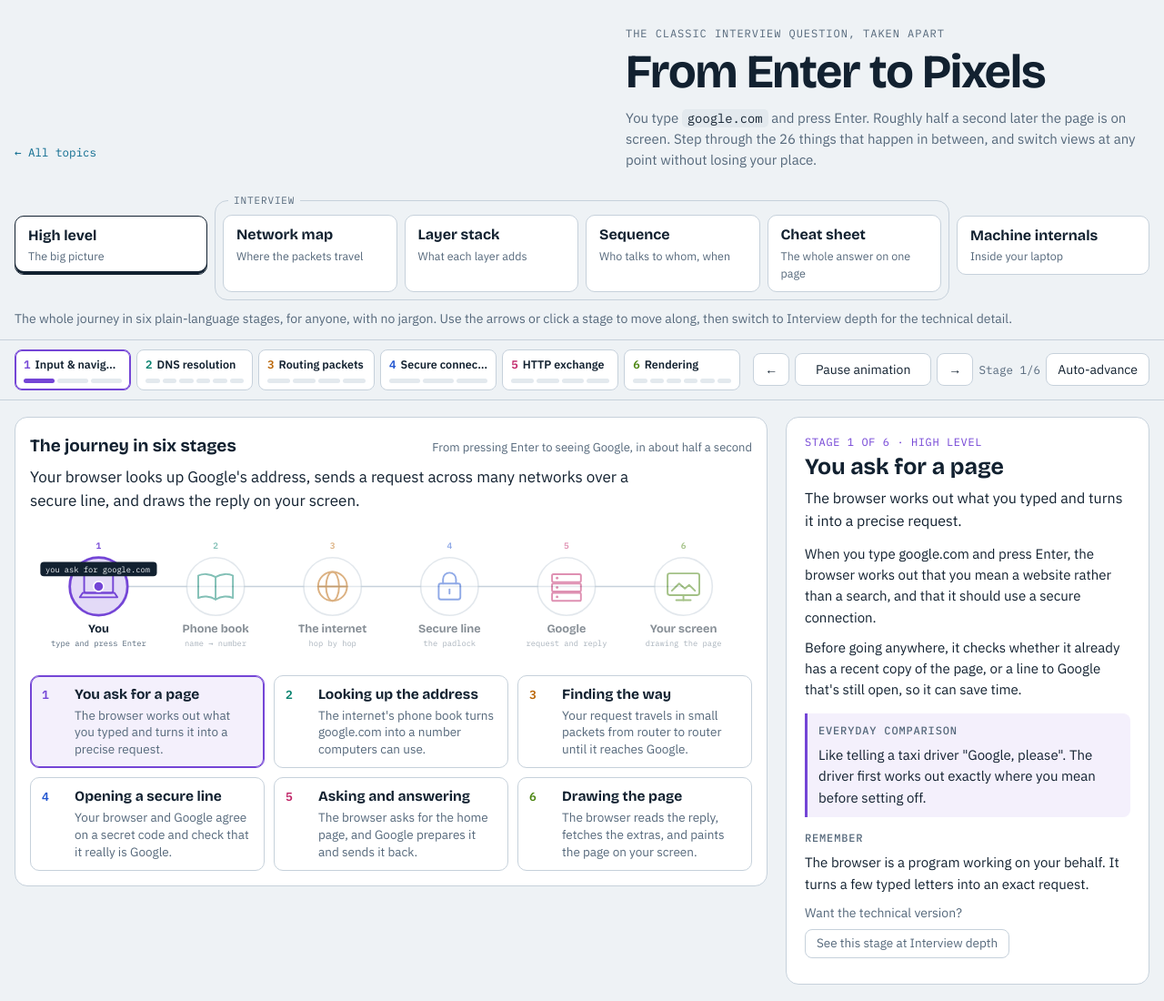
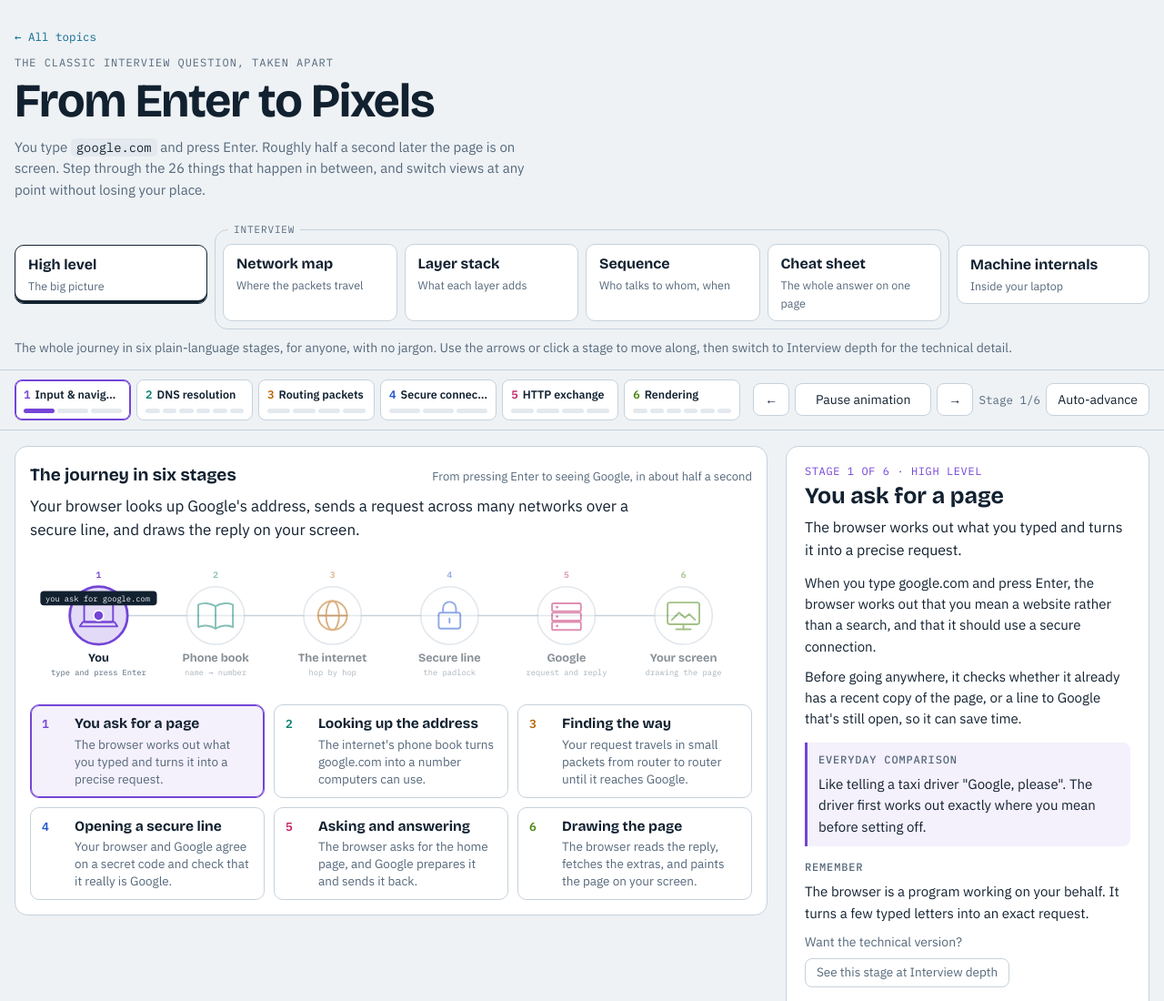
Before and after one commit to build-things-that-break-things/from-enter-to-pixels, a plain HTML site: page web-page-load/index.html in a window 1280 px wide. Shown: the top 1100 px of the page at 91% size. Drawn offline with nearby package versions, Linux system fonts and the light colour scheme.

Commit message:
Fix header alignment on the web page load page

```diff
--- a/web-page-load/index.html
+++ b/web-page-load/index.html
@@ -34,7 +34,7 @@ button{font:inherit;color:inherit}
 :focus-visible{outline:2px solid var(--accent);outline-offset:2px}
 
 /* header */
-.top{display:flex;flex-wrap:wrap;gap:20px 40px;align-items:flex-end;justify-content:space-between;padding-block:28px 18px}
+.top{padding-block:28px 18px}
 .brand{min-width:0;max-width:760px}
 .eyebrow{margin:0 0 6px;font-family:var(--font-mono);font-size:12px;letter-spacing:.08em;text-transform:uppercase;color:var(--muted)}
 h1{font-family:var(--font-display);font-weight:700;font-size:clamp(30px,4.4vw,52px);line-height:1.02;margin:0;letter-spacing:-.02em;text-wrap:balance}
```
